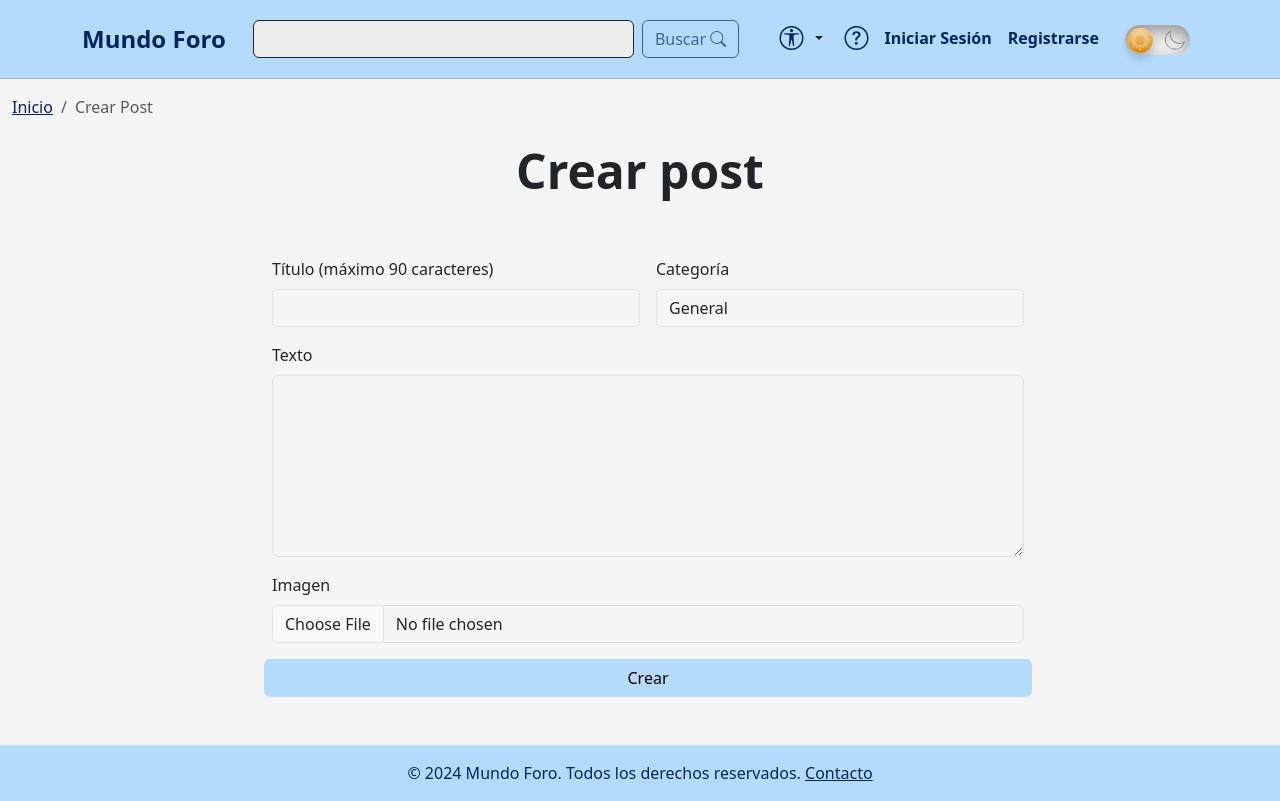
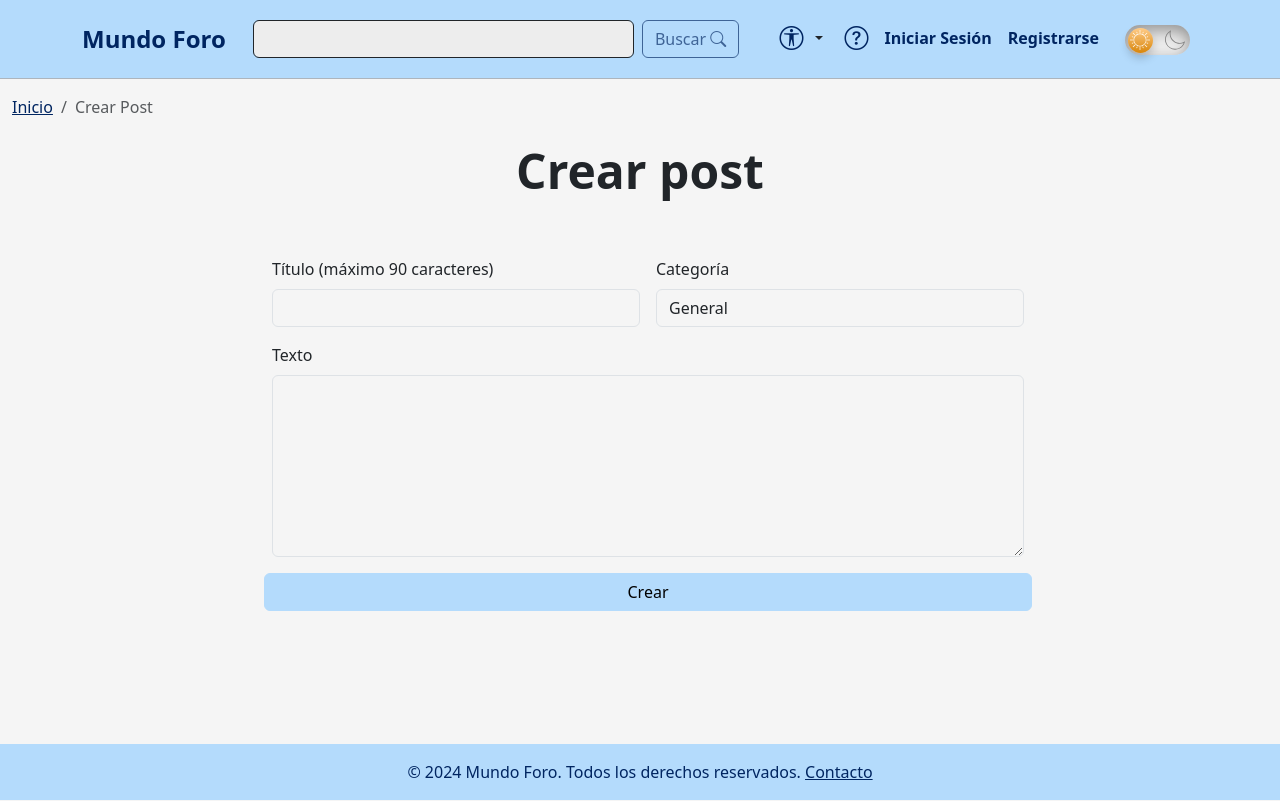
Before and after one commit to Croissanton/IU_Proyecto, a React (Create React App) app in the folder foro-mundo/: page /crear/1 in a window 1280 px wide. Built offline with nearby package versions, Linux system fonts and the light colour scheme.

Commit message:
no images for posts

```diff
--- a/foro-mundo/src/Pages/PostCreationPage.js
+++ b/foro-mundo/src/Pages/PostCreationPage.js
@@ -81,7 +81,6 @@ function PostCreationPage() {
       view_num: 0,
       lm_author: "",
       lm_date: "",
-      image: selectedFile ? URL.createObjectURL(selectedFile) : null,
       comments: [],
     };
 
@@ -185,18 +184,6 @@ function PostCreationPage() {
                 onChange={handleInputChange}
               ></textarea>
             </div>
-            <div className="col-12">
-              <label htmlFor="image" className="form-label">
-                Imagen
-              </label>
-              <input
-                type="file"
-                className="form-control"
-                id="image"
-                accept="image/*"
-                onChange={handleFileChange}
-              />
-            </div>
             <Button type="submit" className="btn btn-primary">
               Crear
             </Button>
```
